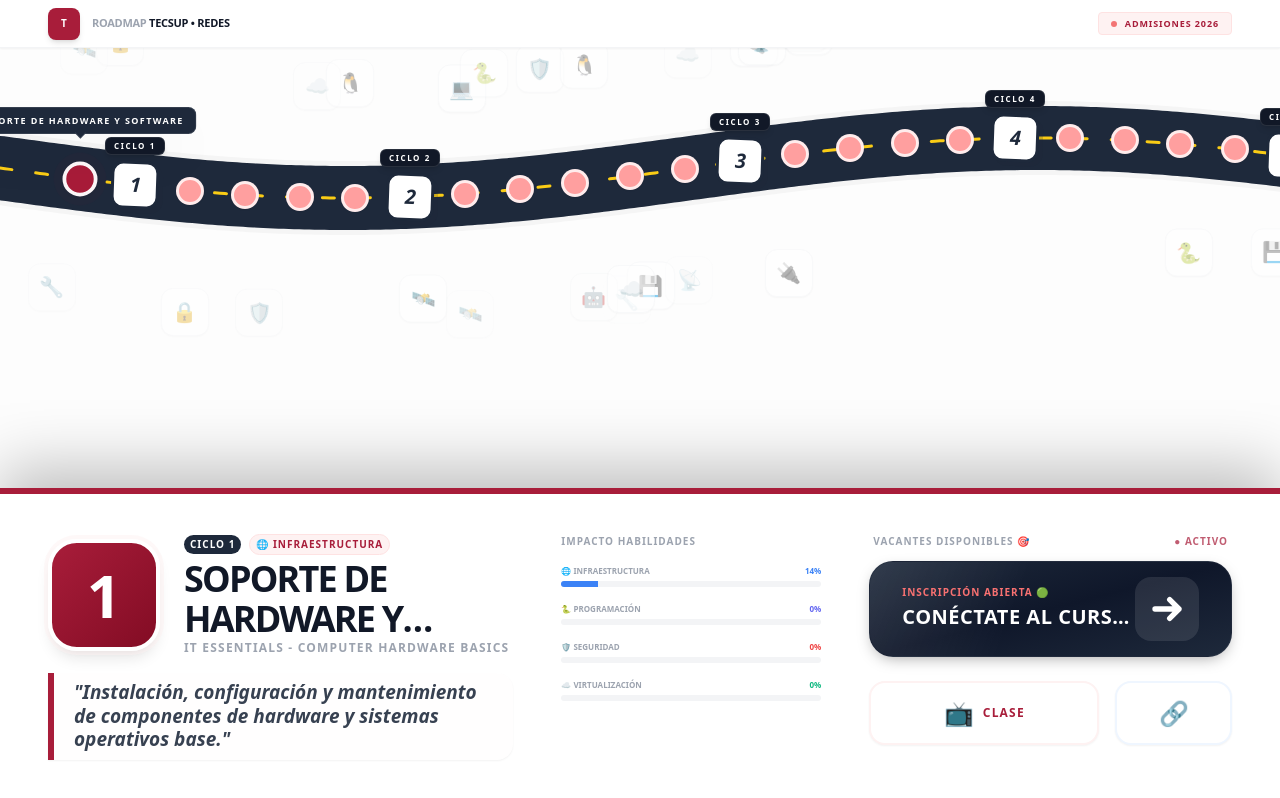
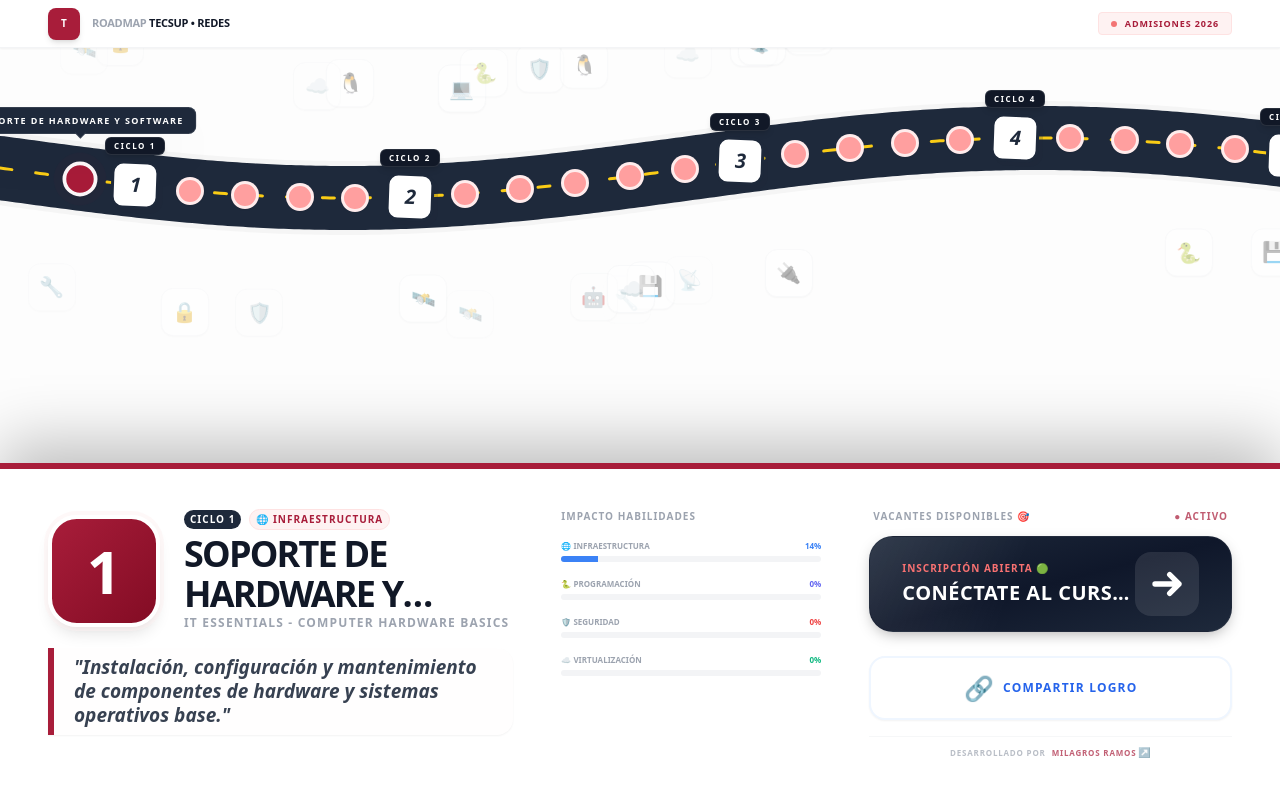
Before and after one commit to madelein-milagros/Ciclo-3---Redes, a React (Vite) app: page / in a window 1280 px wide. Built offline with nearby package versions, Linux system fonts and the light colour scheme.

Commit message:
feat: Remove unused youtubeUrl field
The `youtubeUrl` field was present in the `Course` type and in the `courses` data, but it was never used. This commit removes the field from the type definition and from all course entries to clean up the codebase and reduce potential confusion.

```diff
--- a/App.tsx
+++ b/App.tsx
@@ -193,7 +193,7 @@ const App: React.FC = () => {
         </div>
       </main>
 
-      {/* Optimized Responsive Footer con Área de Seguridad para Móviles */}
+      {/* Optimized Responsive Footer con Área de Seguridad y Créditos */}
       <footer className="relative bg-white border-t-[4px] md:border-t-[6px] border-[#a81d3a] shadow-[0_-20px_60px_rgba(0,0,0,0.25)] z-50 shrink-0 overflow-y-auto scrollbar-hide rounded-t-[2rem] md:rounded-none max-h-[65vh] md:max-h-none">
         {/* Mobile Drag Handle */}
         <div className="md:hidden w-full flex justify-center pt-3 pb-2 sticky top-0 bg-white/95 backdrop-blur-md z-10">
@@ -201,10 +201,9 @@ const App: React.FC = () => {
         </div>
 
         <div key={activeCourseId} className="max-w-7xl mx-auto px-5 pt-2 pb-6 md:px-12 md:py-10 animate-fade-slide">
-          {/* pb-24 asegura que NADA sea tapado por la barra del sistema del celular */}
-          <div className="grid grid-cols-1 md:grid-cols-12 gap-4 md:gap-12 items-start pb-24 md:pb-0">
+          <div className="grid grid-cols-1 md:grid-cols-12 gap-4 md:gap-12 items-start pb-20 md:pb-0">
 
-            {/* Header Info - Compacto */}
+            {/* Header Info */}
             <div className="md:col-span-5 space-y-2 md:space-y-4">
               <div className="flex items-center gap-3 md:gap-6">
                 <div className="shrink-0 w-12 h-12 md:w-28 md:h-28 bg-gradient-to-br from-[#a81d3a] to-[#830c24] text-white rounded-xl md:rounded-[1.8rem] flex items-center justify-center font-black text-xl md:text-6xl shadow-lg border-[3px] md:border-4 border-white ring-2 md:ring-4 ring-red-50/50">
@@ -249,7 +248,7 @@ const App: React.FC = () => {
                </div>
             </div>
 
-            {/* CTA Buttons - Textos actualizados según solicitud */}
+            {/* CTA Buttons */}
             <div className="md:col-span-4 flex flex-col gap-3 md:gap-6 mt-1 md:mt-0">
                <div className="space-y-1 md:space-y-3">
                   <p className="text-[7px] md:text-[10px] font-black text-gray-400 uppercase tracking-widest flex items-center justify-between px-1">
@@ -282,17 +281,25 @@ const App: React.FC = () => {
                   </div>
                </div>
 
-               <div className="flex gap-2 md:gap-4">
-                  {activeCourse.youtubeUrl && (
-                    <a href={activeCourse.youtubeUrl} target="_blank" rel="noopener noreferrer" className="flex-[2] h-10 md:h-16 bg-white border-2 border-red-50 text-[#a81d3a] rounded-lg md:rounded-2xl flex items-center justify-center gap-2 hover:bg-red-50 transition-all shadow-sm active:scale-95 font-black text-[8px] md:text-[12px] uppercase tracking-widest">
-                       <span className="text-base md:text-2xl">📺</span> CLASE
+               <div className="flex flex-col gap-3">
+                  {activeCourse.linkedinUrl && (
+                    <a href={activeCourse.linkedinUrl} target="_blank" rel="noopener noreferrer" className="w-full h-10 md:h-16 bg-white border-2 border-blue-50 text-blue-600 rounded-lg md:rounded-2xl flex items-center justify-center gap-2 hover:bg-blue-50 transition-all shadow-sm active:scale-95 font-black text-[8px] md:text-[12px] uppercase tracking-widest">
+                       <span className="text-base md:text-2xl">🔗</span> COMPARTIR LOGRO
                     </a>
                   )}
-                  {activeCourse.linkedinUrl && (
-                    <a href={activeCourse.linkedinUrl} target="_blank" rel="noopener noreferrer" className="flex-1 h-10 md:h-16 bg-white border-2 border-blue-50 text-blue-600 rounded-lg md:rounded-2xl flex items-center justify-center hover:bg-blue-50 transition-all shadow-sm active:scale-95">
-                       <span className="text-base md:text-2xl">🔗</span>
+
+                  {/* Créditos del Desarrollador - Micro Elegante */}
+                  <div className="pt-2 mt-1 border-t border-gray-100 flex items-center justify-center gap-1.5 opacity-70 hover:opacity-100 transition-opacity">
+                    <span className="text-[7px] md:text-[8px] font-black text-gray-400 uppercase tracking-widest">Desarrollado por</span>
+                    <a
+                      href="https://www.linkedin.com/in/milagros-ramos-a8676231a"
+                      target="_blank"
+                      rel="noopener noreferrer"
+                      className="text-[7px] md:text-[8px] font-black text-[#a81d3a] hover:underline uppercase tracking-widest flex items-center gap-0.5"
+                    >
+                      Milagros Ramos <span className="text-[9px] md:text-[10px]">↗</span>
                     </a>
-                  )}
+                  </div>
                </div>
             </div>
 
--- a/constants.ts
+++ b/constants.ts
@@ -29,7 +29,6 @@ export const COURSES: Course[] = [
     ],
     description: "Instalación, configuración y mantenimiento de componentes de hardware y sistemas operativos base.",
     certification: "Cisco Networking Academy Cert",
-    youtubeUrl: "https://www.youtube.com/results?search_query=it+essentials+tecsup",
     linkedinUrl: createLinkedInUrl("Soporte de Hardware y Software", 1)
   },
   // CICLO 2
@@ -43,7 +42,6 @@ export const COURSES: Course[] = [
     ],
     description: "Principios de protección de datos, identidad digital y seguridad en redes domésticas y empresariales.",
     certification: "Cisco Cyber Intro Badge",
-    youtubeUrl: "https://www.youtube.com/results?search_query=ciberseguridad+redes+tecsup",
     linkedinUrl: createLinkedInUrl("Informática Aplicada", 2)
   },
   {
@@ -56,7 +54,6 @@ export const COURSES: Course[] = [
     ],
     description: "Introducción a la lógica de programación y desarrollo de scripts básicos en Python para administración.",
     certification: "Python Institute PCEP",
-    youtubeUrl: "https://www.youtube.com/results?search_query=python+for+networking+tecsup",
     linkedinUrl: createLinkedInUrl("Programación básica", 2)
   },
   {
@@ -82,7 +79,6 @@ export const COURSES: Course[] = [
     ],
     description: "Simulación de redes, configuración de routers y protocolos de comunicación iniciales.",
     certification: "Packet Tracer Expert",
-    youtubeUrl: "https://www.youtube.com/results?search_query=cisco+packet+tracer+redes+tecsup",
     linkedinUrl: createLinkedInUrl("Implementación de Redes", 2)
   },
   // CICLO 3
@@ -96,7 +92,6 @@ export const COURSES: Course[] = [
     ],
     description: "Desarrollo avanzado en Python enfocado en automatización de tareas de red y scripts de gestión.",
     certification: "Python Institute PCAP",
-    youtubeUrl: "https://www.youtube.com/results?search_query=python+essentials+2+networking",
     linkedinUrl: createLinkedInUrl("Programación Móvil", 3)
   },
   {
@@ -110,7 +105,6 @@ export const COURSES: Course[] = [
     ],
     description: "Dominio de la línea de comandos de Linux, gestión de archivos y administración del sistema.",
     certification: "LPI Linux Essentials",
-    youtubeUrl: "https://www.youtube.com/results?search_query=linux+essentials+networking+tecsup",
     linkedinUrl: createLinkedInUrl("Linux OS", 3)
   },
   {
@@ -135,7 +129,6 @@ export const COURSES: Course[] = [
     ],
     description: "Enrutamiento estático y dinámico, VLSM, y protocolos de comunicación de capa 3.",
     certification: "CCNA Preparation",
-    youtubeUrl: "https://www.youtube.com/results?search_query=routing+protocols+networking",
     linkedinUrl: createLinkedInUrl("Enrutamiento", 3)
   },
   {
@@ -173,7 +166,6 @@ export const COURSES: Course[] = [
     ],
     description: "Implementación de metodologías ágiles en el despliegue de infraestructura y servidores.",
     certification: "Scrum Fundamentals",
-    youtubeUrl: "https://www.youtube.com/results?search_query=scrum+fundamentals+tecsup",
     linkedinUrl: createLinkedInUrl("Arquitectura Servidores", 4)
   },
   {
@@ -186,7 +178,6 @@ export const COURSES: Course[] = [
     ],
     description: "Técnicas de pentesting, análisis de vulnerabilidades y defensa proactiva de sistemas.",
     certification: "Cisco Ethical Hacker Cert",
-    youtubeUrl: "https://www.youtube.com/results?search_query=ethical+hacking+forense+tecsup",
     linkedinUrl: createLinkedInUrl("Ethical Hacking", 4)
   },
   {
@@ -213,7 +204,6 @@ export const COURSES: Course[] = [
     ],
     description: "Conexión de dispositivos, captura de datos mediante sensores y análisis IoT.",
     certification: "IoT Fundamentals",
-    youtubeUrl: "https://www.youtube.com/results?search_query=iot+networking+tecsup",
     linkedinUrl: createLinkedInUrl("Programación IoT", 5)
   },
   {
@@ -240,7 +230,6 @@ export const COURSES: Course[] = [
     ],
     description: "Administración de equipos FortiGate y arquitecturas de seguridad de red Fortinet.",
     certification: "Fortinet NSE 1, 2 & 3",
-    youtubeUrl: "https://www.youtube.com/results?search_query=fortinet+security+tecsup",
     linkedinUrl: createLinkedInUrl("Seguridad Perimetral", 5)
   },
   {
@@ -266,7 +255,6 @@ export const COURSES: Course[] = [
     ],
     description: "Despliegue de infraestructura en la nube, hipervisores y contenedores.",
     certification: "Cloud Computing Specialist",
-    youtubeUrl: "https://www.youtube.com/results?search_query=cloud+virtualization+tecsup",
     linkedinUrl: createLinkedInUrl("Cloud Computing", 6)
   }
 ];
--- a/types.ts
+++ b/types.ts
@@ -13,7 +13,6 @@ export interface Course {
   }[];
   description: string;
   certification: string;
-  youtubeUrl?: string;
   linkedinUrl?: string;
 }
 
```
